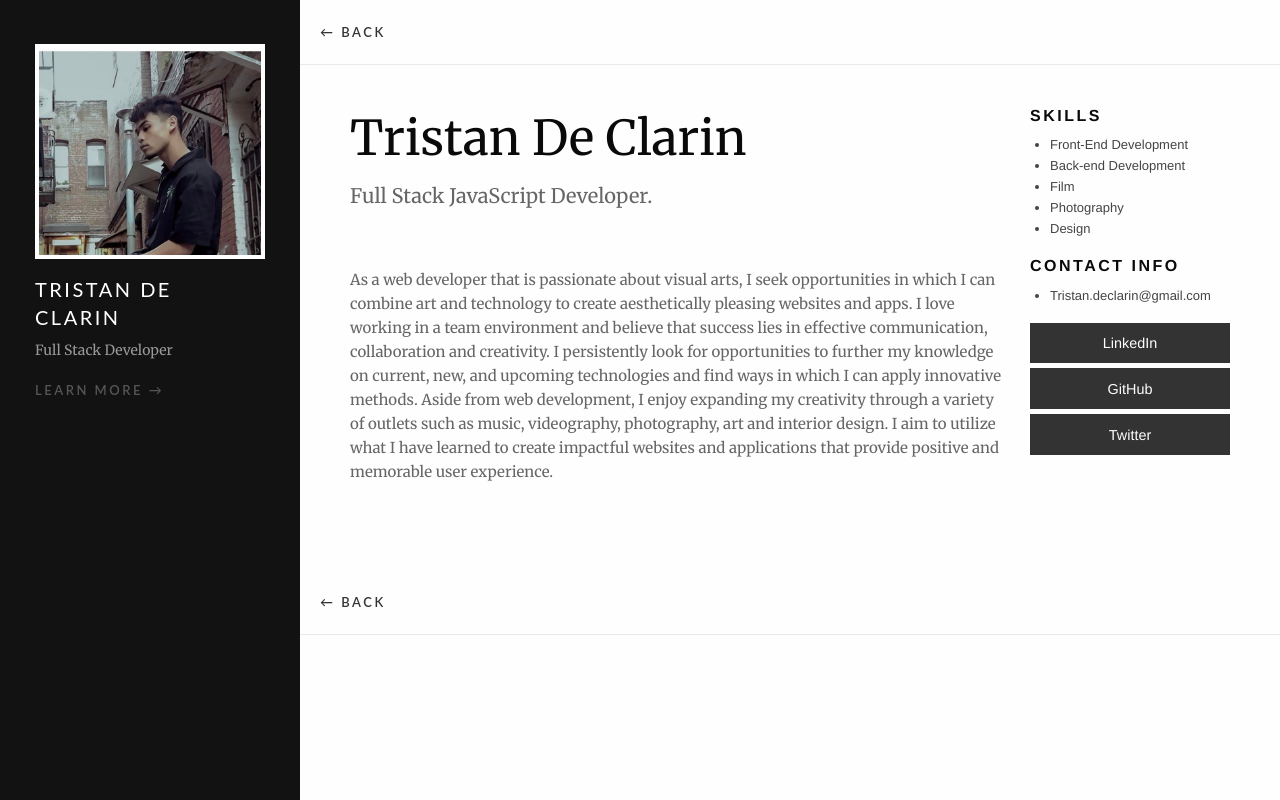
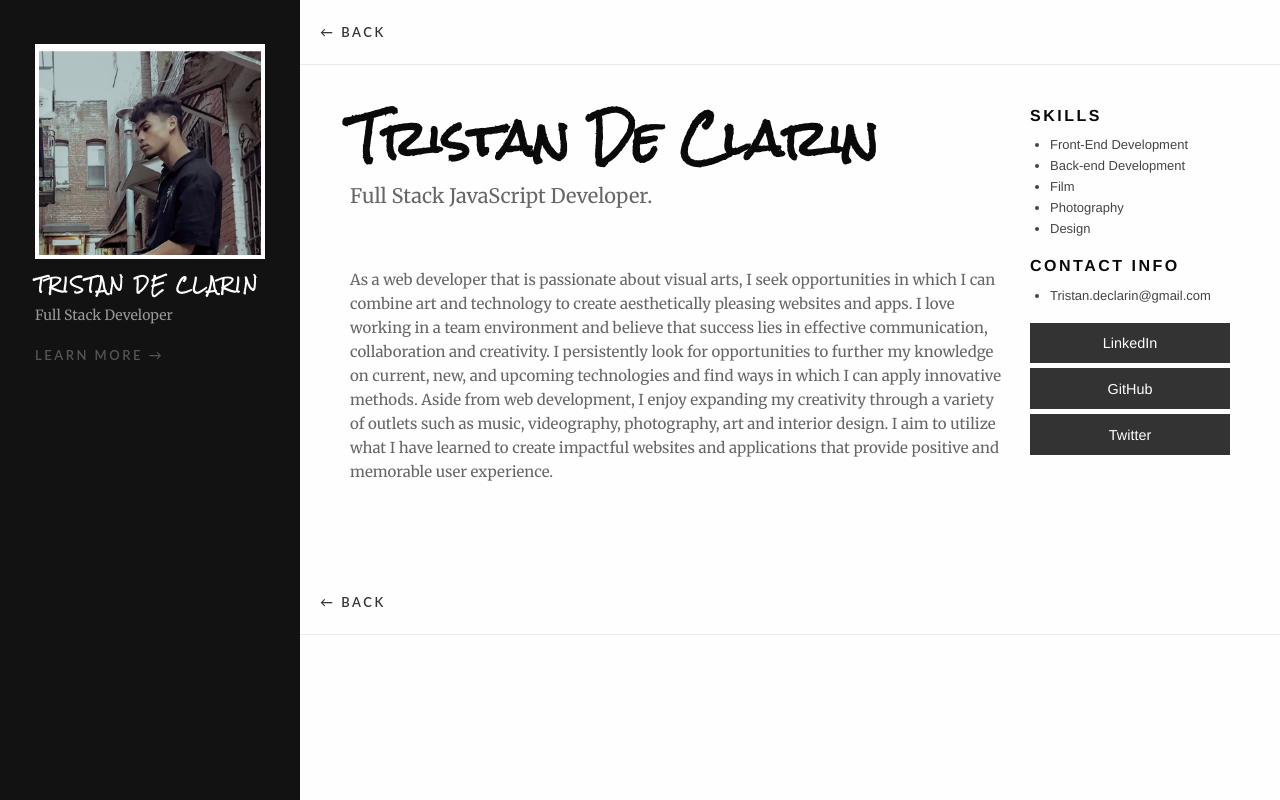
Before and after one commit to trrstnn/Projects-Portfolio, a Node server app: page /about in a window 1280 px wide. Run offline with Node 20, Linux system fonts and the light colour scheme.

Commit message:
updates styling

```diff
--- a/public/css/style.css
+++ b/public/css/style.css
@@ -190,3 +190,13 @@ a:hover{
   padding-top:20px;
   padding-bottom:30px;
 }
+
+.mainName{
+  font-family: 'Rock Salt', cursive;
+  font-size:15px;
+  font-weight: bold;
+}
+.aboutName{
+  font-family: 'Rock Salt', cursive;
+  font-weight: bold;
+}
--- a/views/about.pug
+++ b/views/about.pug
@@ -8,7 +8,7 @@ block content
       .cell.small-6.medium-9.large-9
 
         //- Add your name.
-        h1 Tristan De Clarin
+        h1.aboutName Tristan De Clarin
 
         //- Feel free personalize the title below
         p.lead.text-light
--- a/views/layout.pug
+++ b/views/layout.pug
@@ -20,7 +20,7 @@ html(class="no-js" lang="en" dir="ltr")
           .cell.auto
 
             //- Add your name here.
-            h5 Tristan De Clarin
+            h5.mainName Tristan De Clarin
 
             //- Add text here to describe who you are, what you do, and why you are so awesome.
             p.text-light
```
